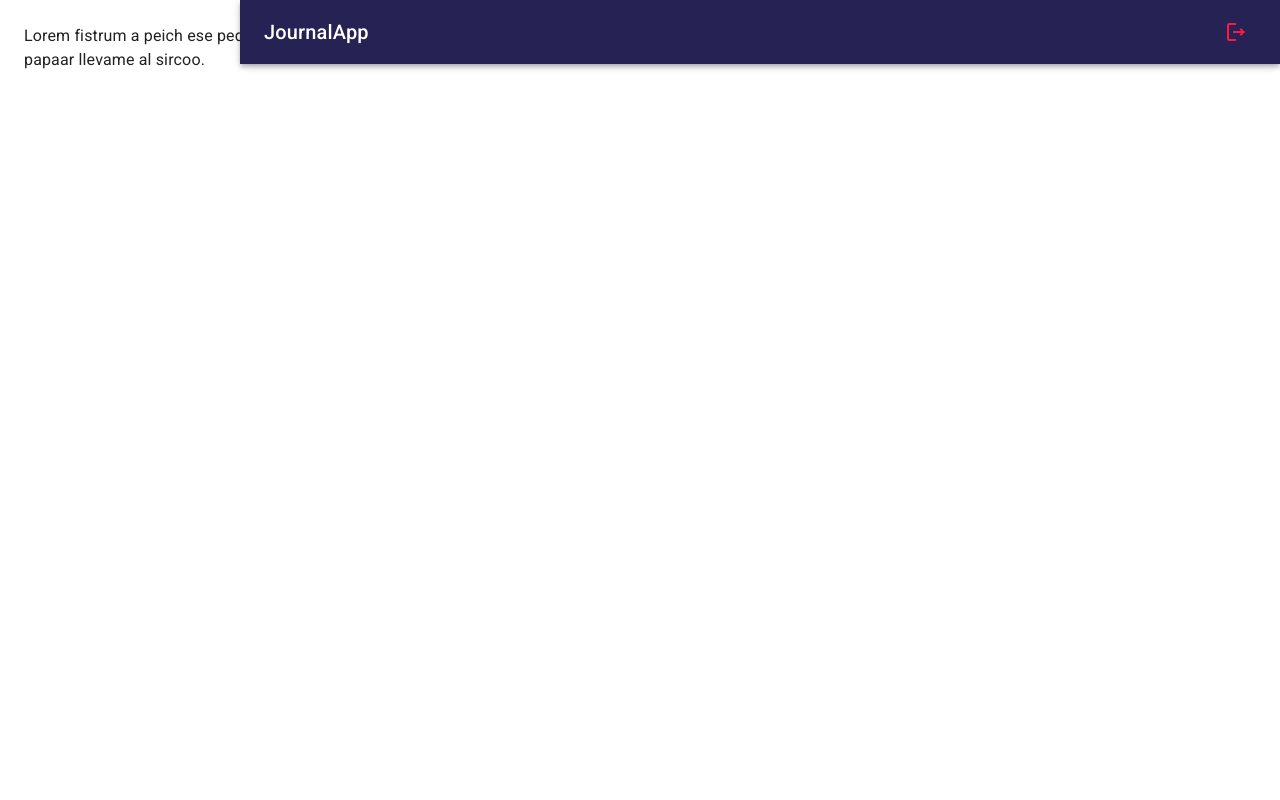
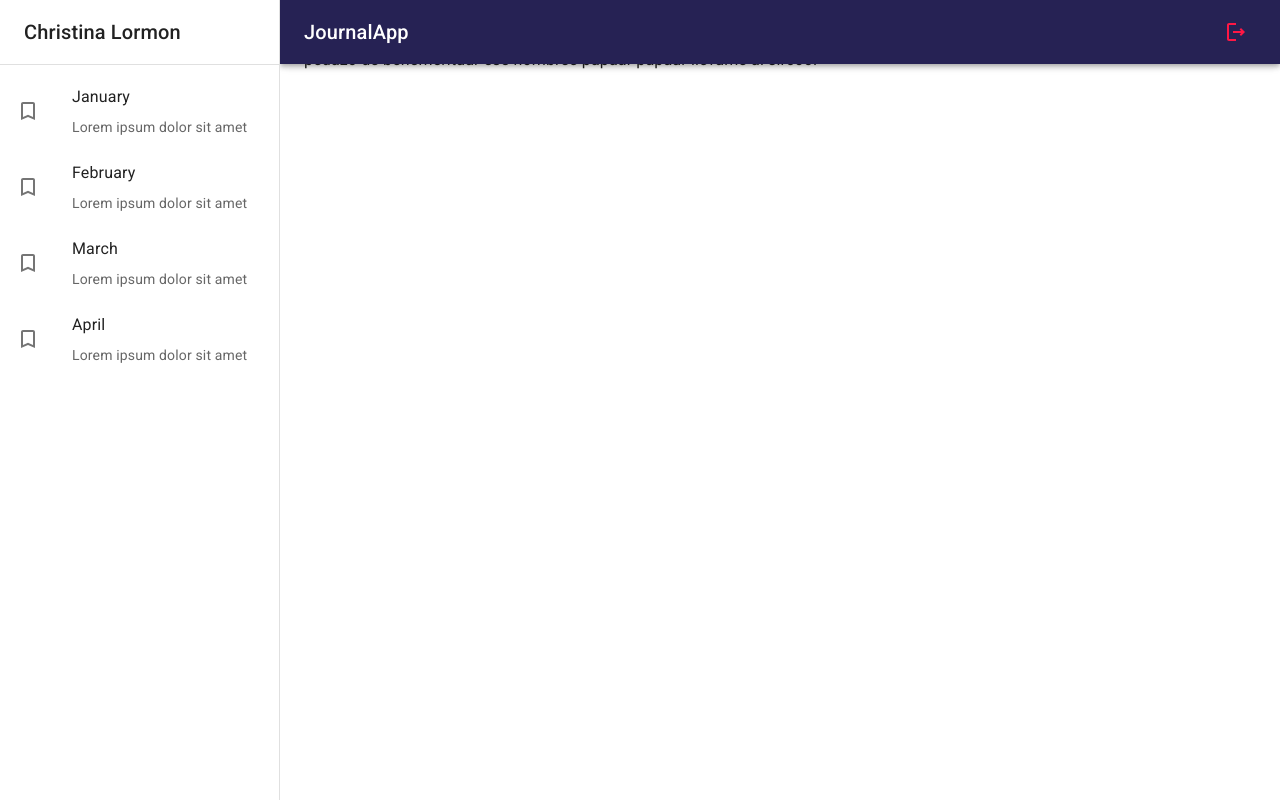
Before and after one commit to christinalorenzomontes/journal-app-react, a React (Vite) app: page / in a window 1280 px wide. Built offline with nearby package versions, Linux system fonts and the light colour scheme.

Commit message:
add sideBar

```diff
--- /dev/null
+++ b/src/journal/components/SideBar.jsx
@@ -0,0 +1,44 @@
+import { TurnedInNot } from "@mui/icons-material";
+import { Box, Divider, Drawer, Grid, List, ListItem, ListItemButton, ListItemIcon, ListItemText, Toolbar, Typography } from "@mui/material";
+
+export const SideBar = ({ drawerWidth = 240 }) => {
+  return (
+    <Box
+      component='nav'
+      sx={{ width: { sm: drawerWidth }, flexShrink: { sm: 0 } }}
+    >
+      <Drawer
+        variant='permanent'
+        open
+        sx={{
+          display: { xs: 'block' },
+          '& .MuiDrawer-paper': { boxSizing: 'border-box', width: drawerWidth }
+        }}
+      >
+        <Toolbar>
+          <Typography variant="h6" noWrap component='div'>
+            Christina Lormon
+          </Typography>
+        </Toolbar>
+        <Divider />
+        <List>
+          {
+            ['January', 'February', 'March', 'April'].map( text => (
+              <ListItem key={ text } disablePadding>
+                <ListItemButton>
+                  <ListItemIcon>
+                    <TurnedInNot />
+                  </ListItemIcon>
+                  <Grid container>
+                    <ListItemText primary={ text } />
+                    <ListItemText secondary={ 'Lorem ipsum dolor sit amet' } />
+                  </Grid>
+                </ListItemButton>
+              </ListItem>
+            ))
+          }
+        </List>
+      </Drawer>
+    </Box>
+  )
+}
--- a/src/journal/components/index.js
+++ b/src/journal/components/index.js
@@ -1 +1,2 @@
 export * from './NavBar';
+export * from './SideBar';
--- a/src/journal/layout/JournalLayout.jsx
+++ b/src/journal/layout/JournalLayout.jsx
@@ -1,10 +1,15 @@
 import { Box } from "@mui/material";
-import { NavBar } from "../components";
+import { NavBar, SideBar } from "../components";
+
+const drawerWidth = 280;
+
 
 export const JournalLayout = ({ children }) => {
   return (
     <Box sx={{ display: 'flex' }}>
-      <NavBar />
+      <NavBar drawerWidth={ drawerWidth } />
+
+      <SideBar drawerWidth={ drawerWidth } />
       <Box
         component='main'
         sx={{ flexGrow: 1, p: 3 }}
```
